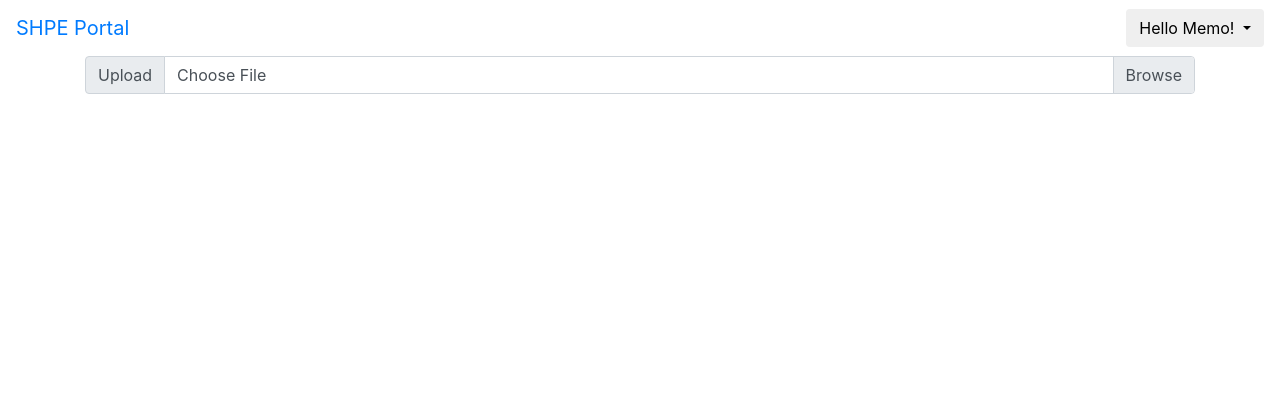
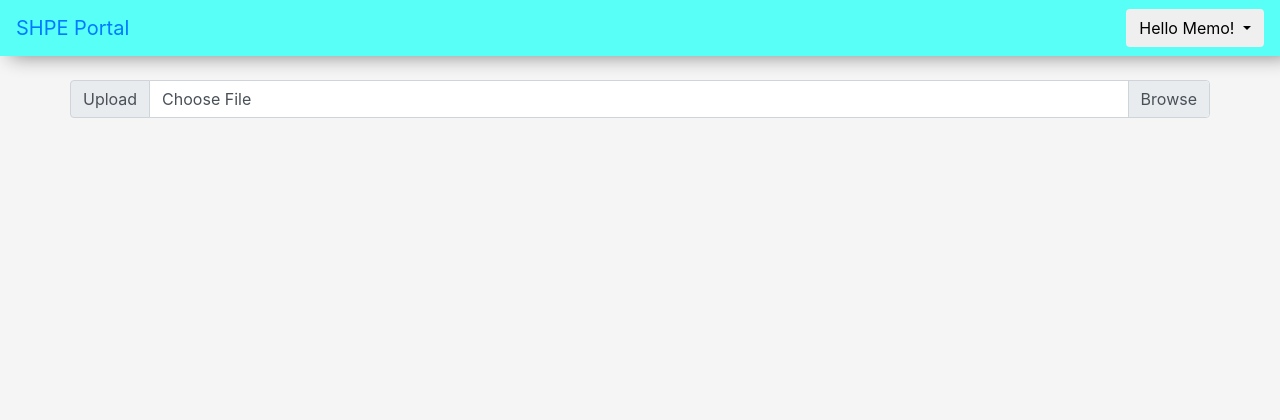
Before and after one commit to SHPE-at-UCI/shpe-uci-portal, a Flask app: page /dashboard in a window 1280 px wide. Shown: the top 420 px of the page. Before the commit the page ends 94 px from the top, so only its background shows below. Run offline with Flask 2, Linux system fonts and the light colour scheme; some libraries are stand-ins or nearby versions.

Commit message:
Redirect to Dashboard after login. Added Basic CSS

```diff
--- a/app/routes/auth.py
+++ b/app/routes/auth.py
@@ -35,7 +35,7 @@ def register():
             db.session.commit()
             print(User.query.all())
 
-            return redirect(url_for('home'))
+            return redirect(url_for('dashboard'))
 
         flash(error)
         # Change later to dashboard.html
@@ -47,5 +47,5 @@ def login():
     print(request)
     if request.method == 'POST':
         # Change later to dashboard.html
-        return redirect(url_for('home'))
+        return redirect(url_for('dashboard'))
     return render_template('/auth/login.html')
--- /dev/null
+++ b/app/static/css/dashboard.css
@@ -0,0 +1,12 @@
+/* css specific for the dashboard.html file */
+
+/*navbar related css*/
+.navbar {
+    background-color: #57fff7;
+    box-shadow: 10px 0px 20px grey;
+}
+
+
+body {
+    background-color: whitesmoke;
+}
--- a/app/templates/dashboard.html
+++ b/app/templates/dashboard.html
@@ -3,19 +3,20 @@
 {% block header %}
     <title>Dashboard</title>
     <script src="{{ url_for('static', filename='js/dashboard.js') }}"></script>
+    <link rel="stylesheet" href="{{ url_for('static', filename='css/dashboard.css') }}"/>
     {% block title %}
     {% endblock %}
 {% endblock %}
 
 {% block content %}
 
-<container>
-    <nav class="navbar">
+<nav class="navbar sticky-top mb-4">
     <a class="navbar-brand" href="#">SHPE Portal</a>
     <div class="dropdown">
         <button type="button" class="btn dropdown-toggle" data-toggle="dropdown">
             Hello Memo!
         </button>
+
         <div class="dropdown-menu">
             <a class="dropdown-item" href="#">Portfolio</a>
             <a class="dropdown-item" href="#">Settings</a>
@@ -23,9 +24,9 @@
         </div>
     </div>
 </nav>
-</container>
 
 <div class="container">
+    <div class="row">
         <div class="input-group">
             <div class="input-group-prepend">
                 <span class="input-group-text">Upload</span>
@@ -35,6 +36,50 @@
                 <label class="custom-file-label" for="resumeUpload" id="resumeLabel">Choose File</label>
             </div>
         </div>
+
+    </div>
 </div>
 
+<br>
+<br>
+<br>
+<br>
+<br>
+<br>
+<br>
+<br>
+<br>
+<br>
+<br>
+<br>
+<br>
+<br>
+<br>
+<br>
+<br>
+<br>
+<br>
+<br>
+<br>
+<br>
+<br>
+<br>
+<br>
+<br>
+<br>
+<br>
+<br>
+<br>
+<br>
+<br>
+<br>
+<br>
+<br>
+<br>
+<br>
+<br>
+<br>
+<br>
+
+
 {% endblock %}
```
Lines whose indentation alone changed are shown as unchanged.
